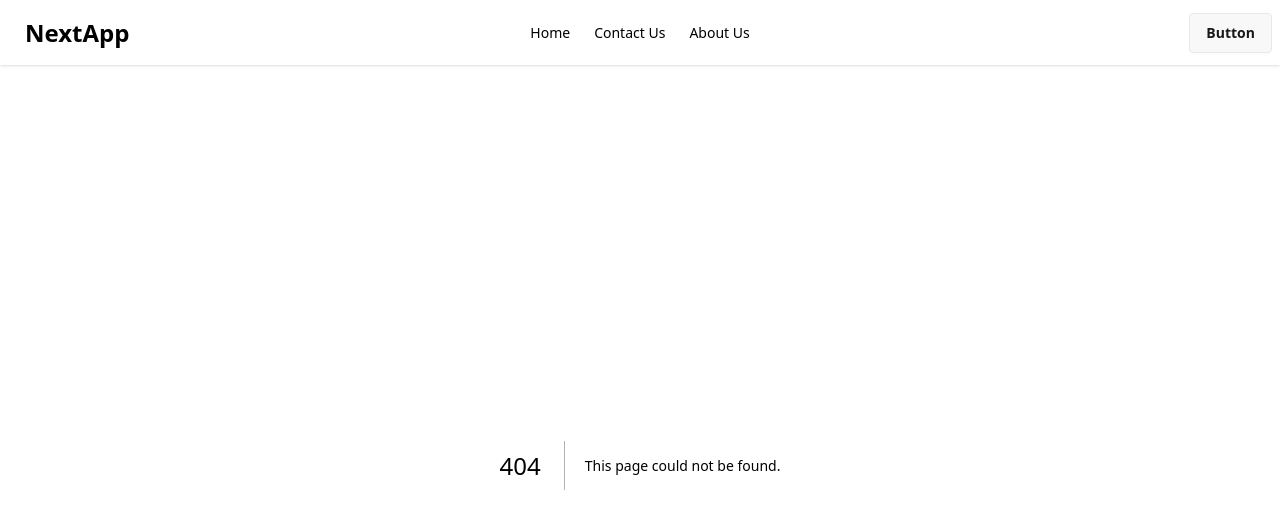
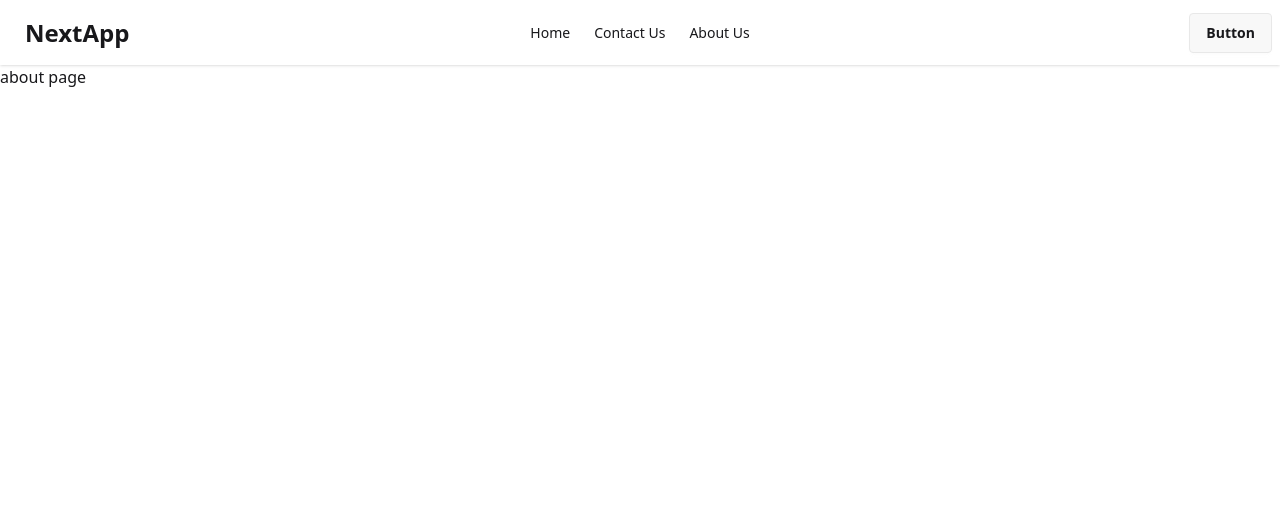
Before and after one commit to md-abu-naim/NextApp, a Next.js app: page /about in a window 1280 px wide. Before the commit this address had no page. Shown: the top 528 px of the page. Built offline with nearby package versions, Linux system fonts and the light colour scheme.

Commit message:
create about page

```diff
--- /dev/null
+++ b/src/app/about/page.jsx
@@ -0,0 +1,11 @@
+import React from 'react';
+
+const About = () => {
+    return (
+        <div>
+            about page
+        </div>
+    );
+};
+
+export default About;
```
